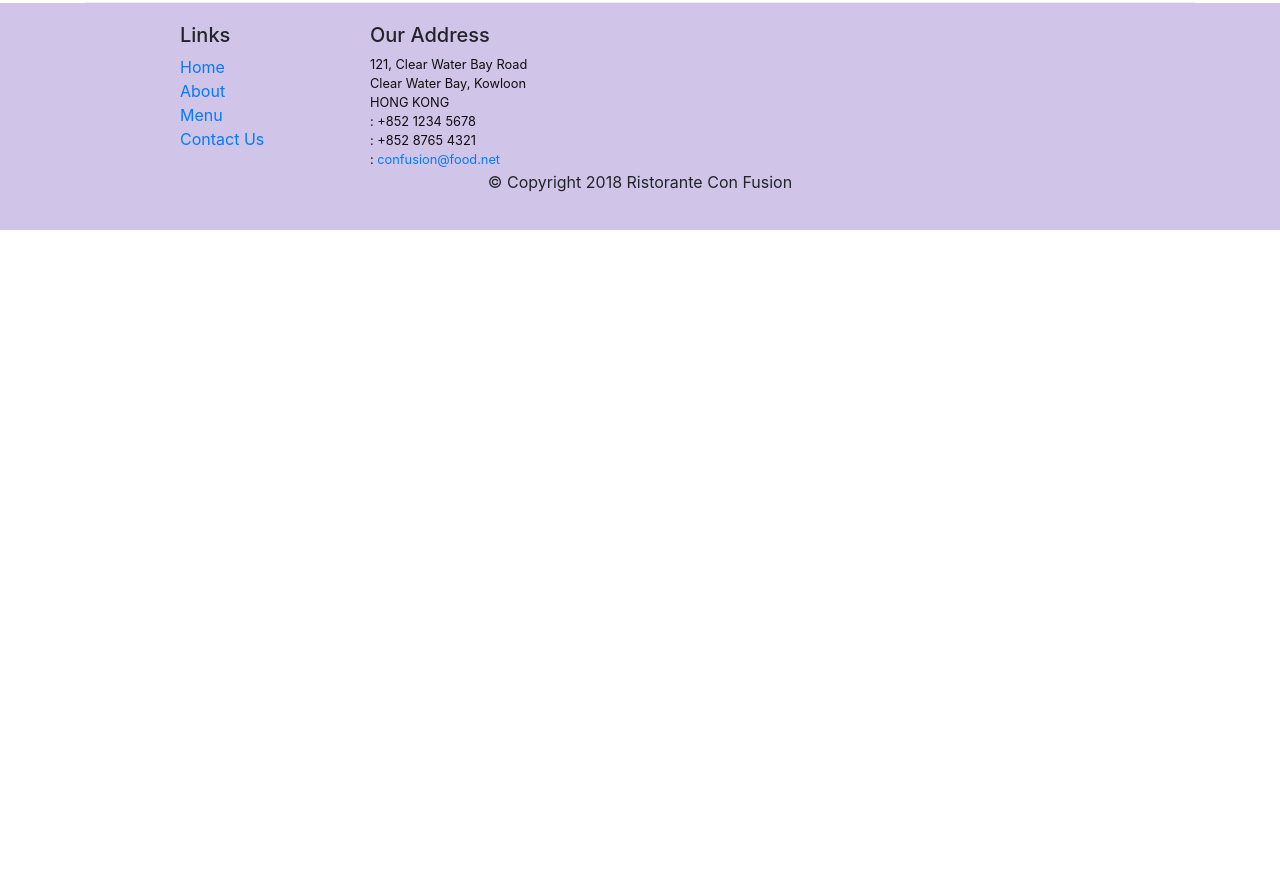
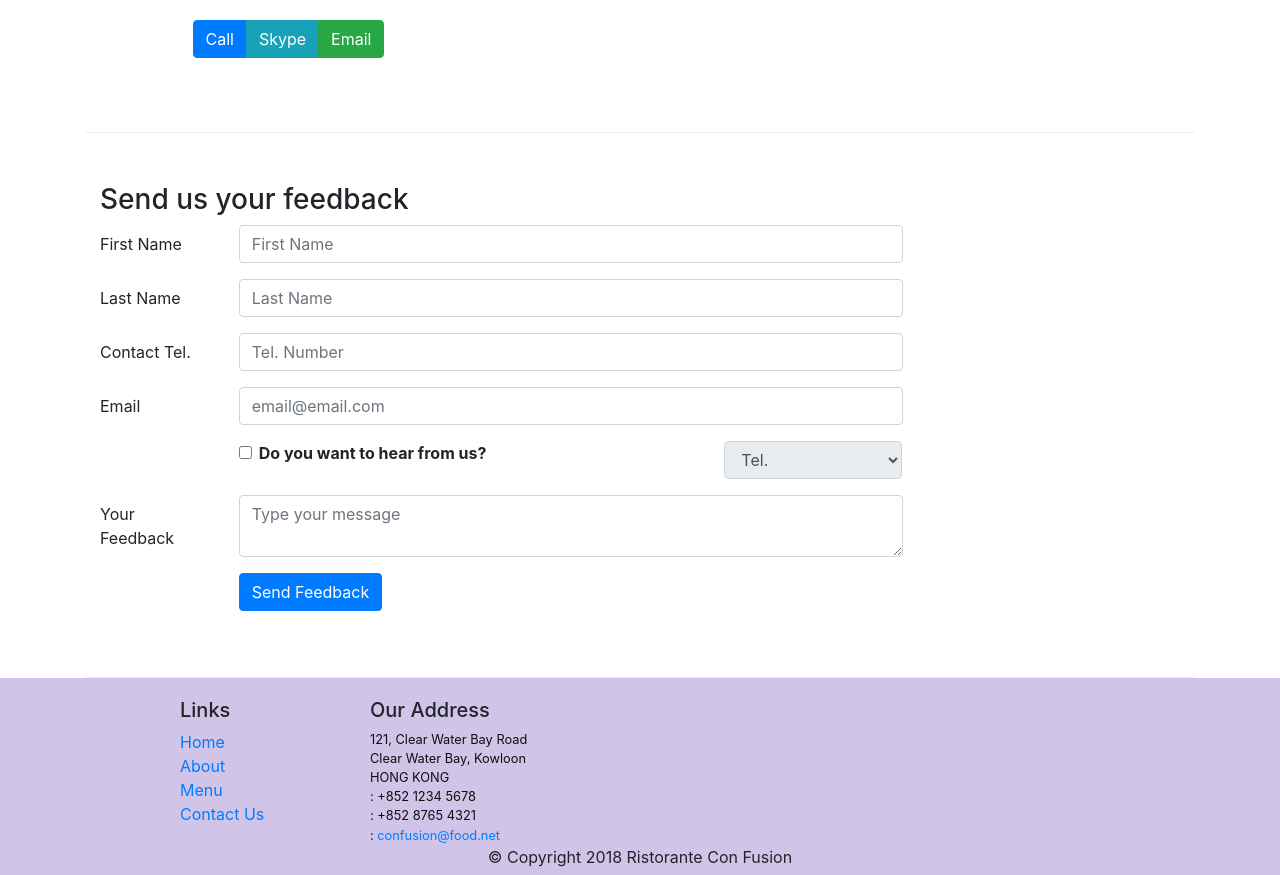
Before and after one commit to rommelrmarquez/s-reactjs, a React (Create React App) app: page /contactus in a window 1280 px wide. Shown: the part 739-1614 px from the top of the page. Before the commit the page ends 969 px from the top, so only its background shows below. Built offline with nearby package versions, Linux system fonts and the light colour scheme; the HTML template or start-up script is replaced by a standard one.

Commit message:
Controlled Form

```diff
--- a/src/components/ContactComponent.js
+++ b/src/components/ContactComponent.js
@@ -1,8 +1,59 @@
-import React from 'react';
+import React, { Component } from 'react';
+import { Breadcrumb, BreadcrumbItem,
+         Button, Form, FormGroup, Label, Input, Col } from 'reactstrap';
+import { Link } from 'react-router-dom';
 
-function Contact(props) {
+
+class Contact extends Component {
+    constructor(props) {
+        super(props);
+        this.state = {
+            firstname: '',
+            lastname: '',
+            telnum: '',
+            email: '',
+            agree: false,
+            contactType: 'Tel.',
+            message: ''
+        }
+        this.handleSubmit = this.handleSubmit.bind(this);
+        this.handleInputChange = this.handleInputChange.bind(this);
+    }
+
+    handleInputChange(event) {
+        const target = event.target;
+        const value = target.type === 'checkbox' ? target.checked : target.value;
+        const name = target.name;
+
+        this.setState({
+            [name]: value
+        });
+
+    }
+
+    handleSubmit(event) {
+        console.log("Current State is: " + JSON.stringify(this.state));
+        alert("Current State is: " + JSON.stringify(this.state));
+        event.preventDefault();
+    }
+
+    render() {
         return(
             <div className="container">
+                <div className="row">
+                    <Breadcrumb>
+                        <BreadcrumbItem>
+                            <Link to="/home">Home</Link>
+                        </BreadcrumbItem>
+                        <BreadcrumbItem active>
+                            Contact Us
+                        </BreadcrumbItem>
+                    </Breadcrumb>
+                    <div className="col-12">
+                        <h3>Contact Us</h3>
+                        <hr />
+                    </div>
+                </div>
                 <div className="row row-content">
                     <div className="col-12">
                     <h3>Location Information</h3>
@@ -29,8 +80,86 @@
                         </div>
                     </div>
                 </div>
+                <div className="row row-content">
+                    <div className="col-12">
+                        <h3>Send us your feedback</h3>
+                    </div>
+                    <div className="col-12 col-md-9">
+                        <Form onSubmit={this.handleSubmit}>
+                            <FormGroup row>
+                                <Label htmlFor="firstname" md={2}>First Name</Label>
+                                <Col md={10}>
+                                    <Input type="text" id="firstname" name="firstname"
+                                     placeholder="First Name" value={this.state.firstname}
+                                     onChange={this.handleInputChange} />
+                                </Col>
+                            </FormGroup>
+                            <FormGroup row>
+                                <Label htmlFor="lastname" md={2}>Last Name</Label>
+                                <Col md={10}>
+                                    <Input type="text" id="lastname" name="lastname"
+                                     placeholder="Last Name" value={this.state.lastname}
+                                     onChange={this.handleInputChange} />
+                                </Col>
+                            </FormGroup>
+                            <FormGroup row>
+                                <Label htmlFor="telnum" md={2}>Contact Tel.</Label>
+                                <Col md={10}>
+                                    <Input type="tel" id="telnum" name="telnum"
+                                     placeholder="Tel. Number" value={this.state.telnum}
+                                     onChange={this.handleInputChange} />
+                                </Col>
+                            </FormGroup>
+                            <FormGroup row>
+                                <Label htmlFor="email" md={2}>Email</Label>
+                                <Col md={10}>
+                                    <Input type="email" id="email" name="email"
+                                     placeholder="email@email.com" value={this.state.email}
+                                     onChange={this.handleInputChange} />
+                                </Col>
+                            </FormGroup>
+                            <FormGroup row>
+                                <Col md={{size: 6, offset: 2}}>
+                                    <FormGroup check>
+                                        <Label check>
+                                            <Input type="checkbox" name="agree"
+                                             checked={this.state.agree}
+                                             onChange={this.handleInputChange} /> {' '}
+                                             <strong>Do you want to hear from us?</strong>
+                                        </Label>
+                                    </FormGroup>
+                                </Col>
+                                <Col md={{size: 3, offset: 1}}>
+                                    <Input type="select" name="contactType"
+                                           value={this.state.contactType}
+                                           onChange={this.handleInputChange} disabled={!this.state.agree}>
+                                     <option>Tel.</option>
+                                     <option>Email</option>
+                                     </Input>
+                                </Col>
+                            </FormGroup>
+                            <FormGroup row>
+                                <Label htmlFor="message" md={2}>Your Feedback</Label>
+                                <Col md={10}>
+                                    <Input type="textarea" id="message" name="message" row="12"
+                                     placeholder="Type your message" value={this.state.message}
+                                     onChange={this.handleInputChange}/>
+                                </Col>
+                            </FormGroup>
+                            <FormGroup row>
+                                <Col md={{size: 10, offset: 2}}>
+                                    <Button type="submit" color="primary">
+                                        Send Feedback
+                                    </Button>
+                                </Col>
+                            </FormGroup>
+                        </Form>
+                    </div>
+                </div>
             </div>
         );
     }
+}
+
 
 export default Contact;
```
Lines whose indentation alone changed are shown as unchanged.
